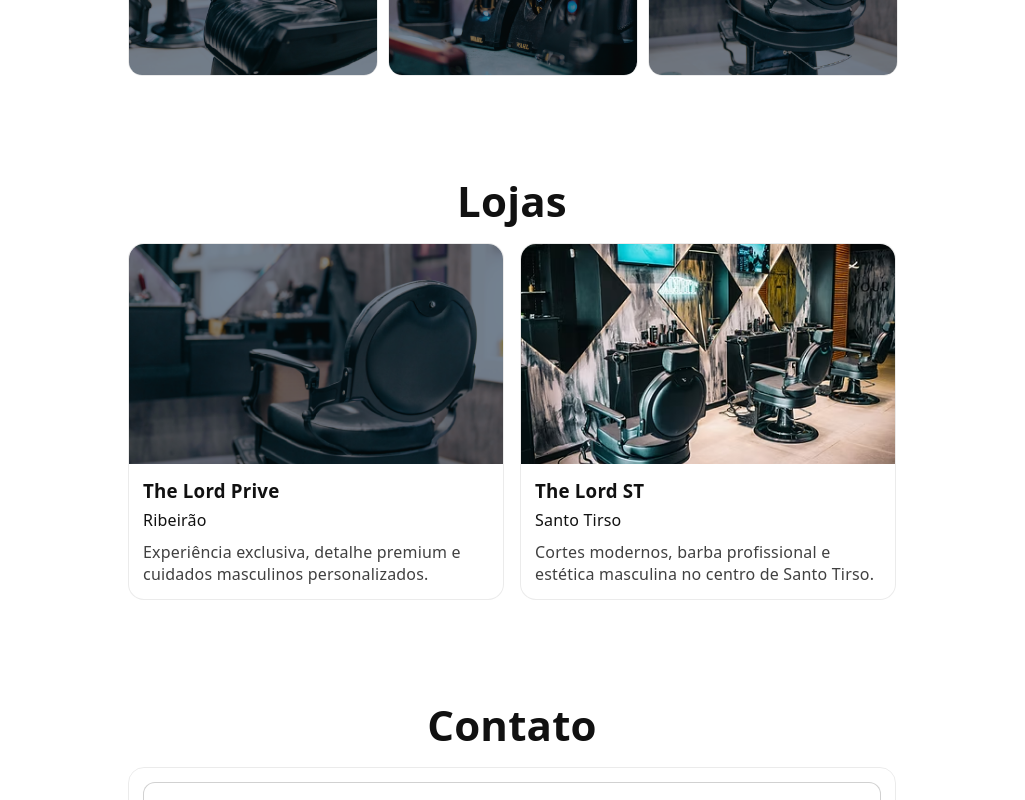
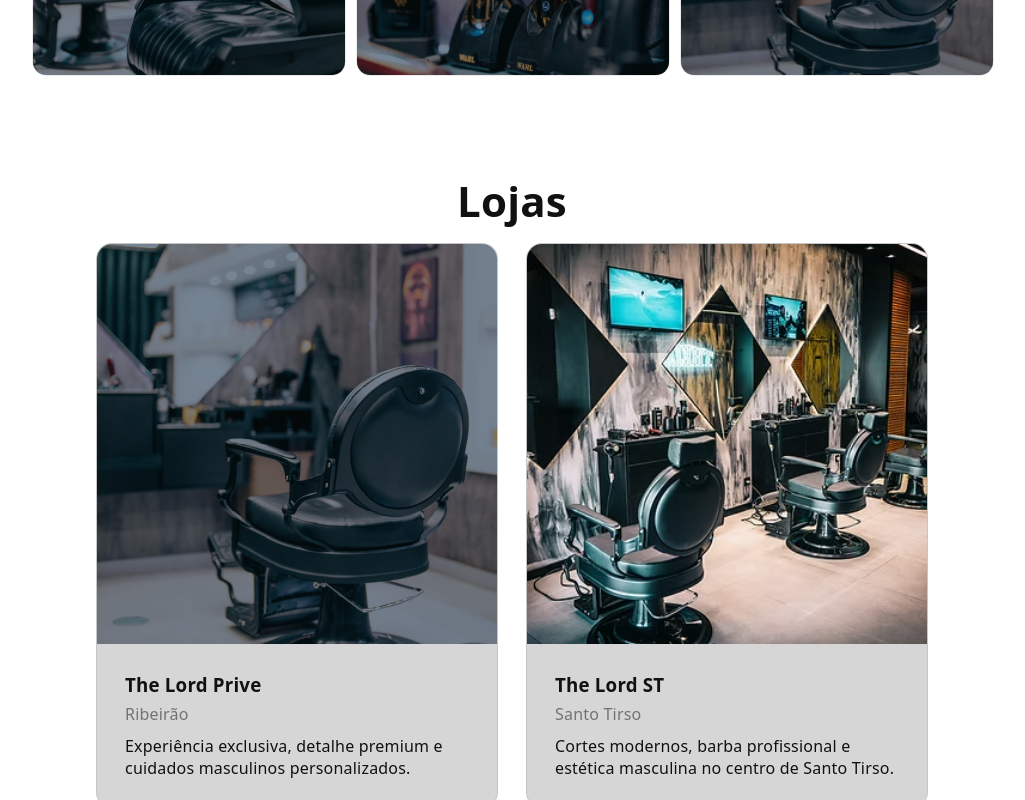
Before and after one commit to joaofernandes450/the-lord-barbershop-v2, an Angular app: page / in a window 1280 px wide. Shown: the part 820-1620 px from the top of the page, without its empty margins (128-1153 px from the left). Built offline with nearby package versions, Linux system fonts and the light colour scheme.

Commit message:
Store Layout improvements

```diff
--- a/src/app/components/minimalist-design/contact/contact.component.html
+++ b/src/app/components/minimalist-design/contact/contact.component.html
@@ -4,9 +4,8 @@
   <form class="form" (submit)="$event.preventDefault(); sent = true">
     <input placeholder="Nome" required />
     <input placeholder="Email" type="email" required />
-    <input placeholder="Telefone" required />
     <textarea placeholder="Mensagem" rows="5" required></textarea>
-    @if (true) {
+    @if (sent) {
       <p class="ok">Obrigado por enviar!</p>
     }
     <div class="form-footer">
--- a/src/app/components/minimalist-design/stores/stores.component.html
+++ b/src/app/components/minimalist-design/stores/stores.component.html
@@ -3,13 +3,17 @@
 <div class="cards">
   @for (s of stores; track $index) {
     <article class="card">
-      <div class="photo" [style.backgroundImage]="'url(' + s.image + ')'"></div>
+      <div class="photo">
+        <a [href]="s.googleSearch">
+          <img [src]="s.image" />
+        </a>
+      </div>
       <div class="content">
         <h3>{{ s.name }}</h3>
         <a class="place" [href]="s.mapsUrl" target="_blank" rel="noreferrer">{{
           s.cityLabel
         }}</a>
-        <p>{{ s.description }}</p>
+        <p class="description">{{ s.description }}</p>
       </div>
     </article>
   }
--- a/src/app/components/minimalist-design/stores/stores.component.scss
+++ b/src/app/components/minimalist-design/stores/stores.component.scss
@@ -1,33 +1,53 @@
 .cards {
-  display: grid;
-  grid-template-columns: 1fr 1fr;
-  gap: 16px;
-}
+  display: flex;
+  justify-content: center;
+  flex-wrap: wrap;
+  gap: 28px;
+
   .card {
     overflow: hidden;
     border-radius: 16px;
     border: 1px solid rgba(0, 0, 0, 0.08);
-  background: #fff;
+    background: rgba(204, 204, 204, 0.8);
+    width: 400px;
+
+    .photo {
+      width: 400px;
+      height: 400px;
+      a {
+        display: inline-block;
+        width: 100%;
+        height: 100%;
+        img {
+          width: 100%;
+          height: 100%;
+          object-fit: cover;
         }
-.photo {
-  height: 220px;
-  background: center/cover no-repeat;
+      }
     }
     .content {
-  padding: 14px;
-}
+      padding: 28px;
+      max-height: 250px;
+
       h3 {
         margin: 0 0 6px;
       }
       .place {
         display: inline-block;
         margin-bottom: 10px;
-  text-decoration: none;
+        opacity: 0.5;
       }
-p {
+
+      .description {
         margin: 0;
-  opacity: 0.8;
+        color: #111;
       }
+    }
+  }
+}
+
+// Media queries
+
 @media (max-width: 820px) {
   .cards {
     grid-template-columns: 1fr;
--- a/src/app/components/minimalist-design/stores/stores.component.ts
+++ b/src/app/components/minimalist-design/stores/stores.component.ts
@@ -6,6 +6,7 @@ type Store = {
   description: string;
   image: string;
   mapsUrl: string;
+  googleSearch: string;
 };
 
 @Component({
@@ -24,6 +25,8 @@ export class StoresComponent {
       image: 'assets/slider/6.png',
       mapsUrl:
         'https://www.google.com/maps/search/?api=1&query=The%20Lord%20Prive%20Ribeirao',
+      googleSearch:
+        'https://www.google.com/search?sca_esv=2aff81bb00e41461&rlz=1C1CHBF_pt-PTPT1075PT1075&biw=2560&bih=1279&sxsrf=ANbL-n5PsRWlSyoaimiLzewz83ZVsnJpkg:1770399010643&kgmid=/g/11l6l0pcrs&q=The+Lord+Prive&shndl=30&source=sh/x/loc/uni/m1/1&kgs=2930ea65b8640547&shem=shrtsdl&utm_source=shrtsdl,sh/x/loc/uni/m1/1',
     },
     {
       name: 'The Lord ST',
@@ -33,6 +36,8 @@ export class StoresComponent {
       image: 'assets/stores/st.jpg',
       mapsUrl:
         'https://www.google.com/maps/search/?api=1&query=The%20Lord%20ST%20Santo%20Tirso',
+      googleSearch:
+        'https://www.google.com/search?sca_esv=2aff81bb00e41461&rlz=1C1CHBF_pt-PTPT1075PT1075&sxsrf=ANbL-n62Z65UQfYvOASdJPeIzHdtcqqPkw:1770398994770&kgmid=/g/11w98kvgf_&q=The+Lord+ST&shndl=30&source=sh/x/loc/uni/m1/1&kgs=f13fcc232bb31f38&shem=shrtsdl&utm_source=shrtsdl,sh/x/loc/uni/m1/1',
     },
   ];
 }
--- a/src/styles.scss
+++ b/src/styles.scss
@@ -63,7 +63,7 @@ body {
 }
 .section {
   padding: 48px 22px;
-  max-width: 60%;
+  max-width: 75%;
   margin: 0 auto;
 
   h2 {
```
Lines whose indentation alone changed are shown as unchanged.
